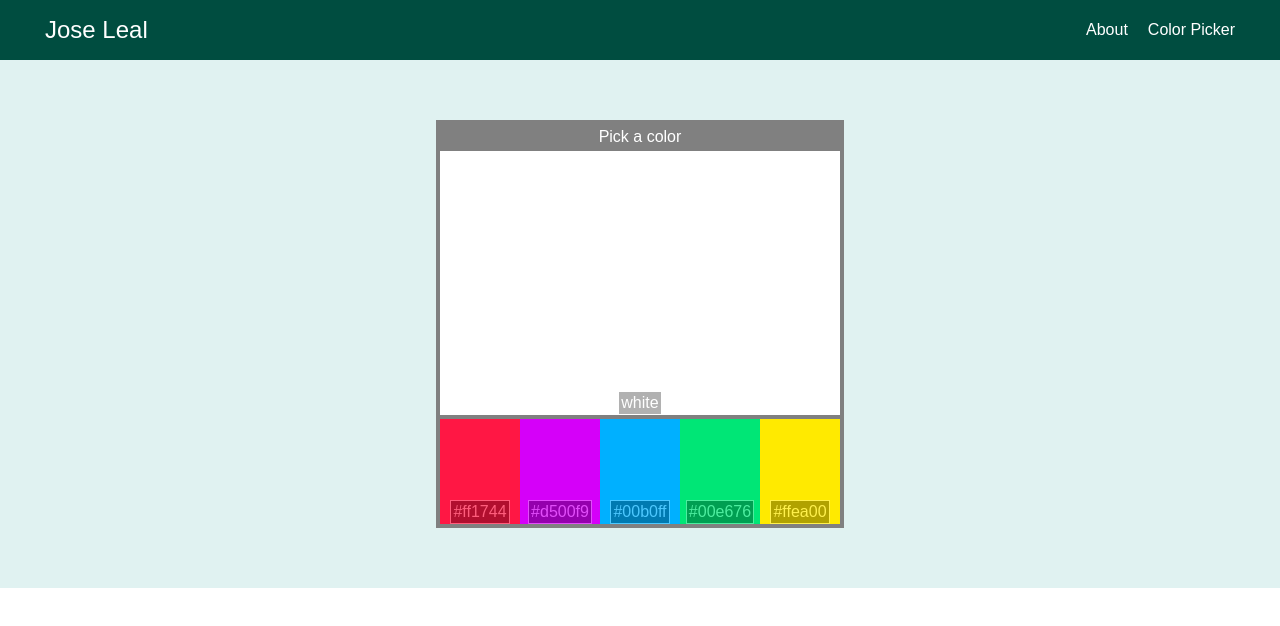
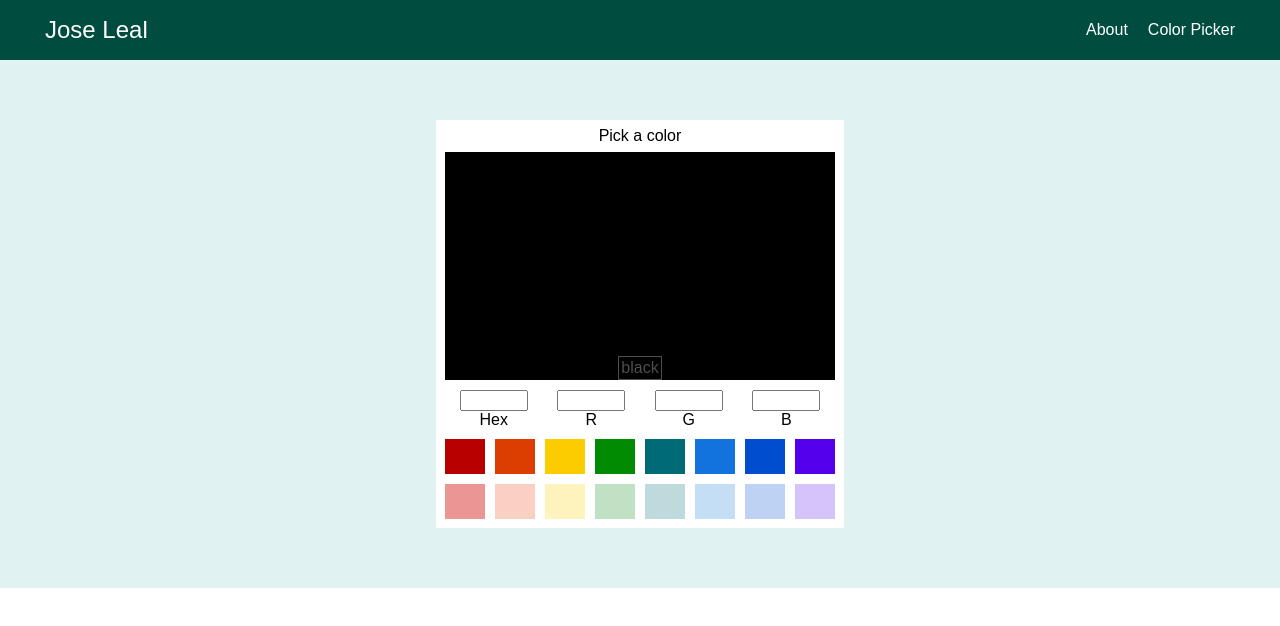
Before and after one commit to lealxh/react-color-picker, a React (Vite) app: page /ColorPicker in a window 1280 px wide. Shown: the top 626 px of the page. Built offline with nearby package versions, Linux system fonts and the light colour scheme.

Commit message:
agregando colores y panel RGB

```diff
--- a/src/App.jsx
+++ b/src/App.jsx
@@ -15,7 +15,7 @@ function App() {
           <Routes>
             <Route exact path="/" element={<About />}></Route>
             <Route path="/About" element={<About />}></Route>
-            <Route path="/ColorPicker" element={<ColorPicker selectedColor={"white"} Colors={["#ff1744", "#d500f9", "#00b0ff", "#00e676", "#ffea00"]} />}></Route>
+            <Route path="/ColorPicker" element={<ColorPicker selectedColor={"black"} Colors={["#B80000", "#DB3E00", "#FCCB00", "#008B02", "#006B76", "#1273DE", "#004DCF", "#5300EB", "#EB9694", "#FAD0C3", "#FEF3BD", "#C1E1C5", "#BEDADC", "#C4DEF6", "#BED3F3", "#D4C4FB"]} />}></Route>
           </Routes>
         </div>
       </div>
--- a/src/components/ColorPicker.css
+++ b/src/components/ColorPicker.css
@@ -1,7 +1,7 @@
 .colorpicker {
   width: 400px;
   height: 400px;
-  background-color: gray;
+  background-color: white;
   flex-direction: column;
   padding: 4px;
   display: flex;
@@ -11,25 +11,32 @@
   display: flex;
 }
 .colorpicker-title div {
-  color: white;
+  color: black;
   margin: auto;
 }
 .canvas {
   background-color: blue;
-  max-height: 400px;
+  max-height: 300px;
   flex: 5;
+  margin: 5px;
   display: flex;
 }
 
 .colors {
-  flex: 2;
-  margin-top: 4px;
+  max-width: 400px;
+
   display: flex;
+  align-items: center;
+  justify-content: space-around;
+  flex-direction: row;
+  flex-wrap: wrap;
 }
 .colors-inner {
-  flex: 1;
-  display: flex;
+  width: 40px;
+  height: 35px;
   cursor: pointer;
+  text-align: center;
+  margin: 5px;
 }
 .colors-tag {
   opacity: 0.3;
@@ -43,3 +50,23 @@
   margin-left: auto;
   margin-right: auto;
 }
+.controls-row {
+  display: flex;
+  max-width: 400px;
+  margin: 5px;
+  flex-direction: row;
+}
+.controls-column {
+  flex: 1;
+  display: flex;
+  flex-direction: column;
+}
+.controls-column input {
+  flex: 1;
+  max-width: 60px;
+  margin: auto;
+}
+.controls-label {
+  flex: 1;
+  margin: auto;
+}
--- a/src/components/ColorPicker.jsx
+++ b/src/components/ColorPicker.jsx
@@ -1,5 +1,6 @@
 import React, { useEffect, useState } from "react"
 import "./ColorPicker.css"
+
 function ColorPicker(props) {
   const [getColors, setColors] = useState(props.Colors)
   const [getSelectedColor, setSelectedColor] = useState(props.selectedColor)
@@ -30,14 +31,28 @@ function ColorPicker(props) {
       <div className="canvas" style={{ backgroundColor: getSelectedColor }}>
         <div className="colors-tag">{getSelectedColorTag}</div>
       </div>
+      <div className="controls-row">
+        <div className="controls-column">
+          <input type="text" />
+          <div className="controls-label">Hex</div>
+        </div>
+        <div className="controls-column">
+          <input type="text" />
+          <div className="controls-label">R</div>
+        </div>
+        <div className="controls-column">
+          <input type="text" />
+          <div className="controls-label">G</div>
+        </div>
+        <div className="controls-column">
+          <input type="text" />
+          <div className="controls-label">B</div>
+        </div>
+      </div>
 
       <div className="colors">
         {getColors.map(colorValue => {
-          return (
-            <div key={colorValue} onClick={handleClick} className="colors-inner" style={{ backgroundColor: colorValue }}>
-              <div className="colors-tag">{colorValue}</div>
-            </div>
-          )
+          return <div key={colorValue} onClick={handleClick} className="colors-inner" style={{ backgroundColor: colorValue }}></div>
         })}
       </div>
     </div>
```
